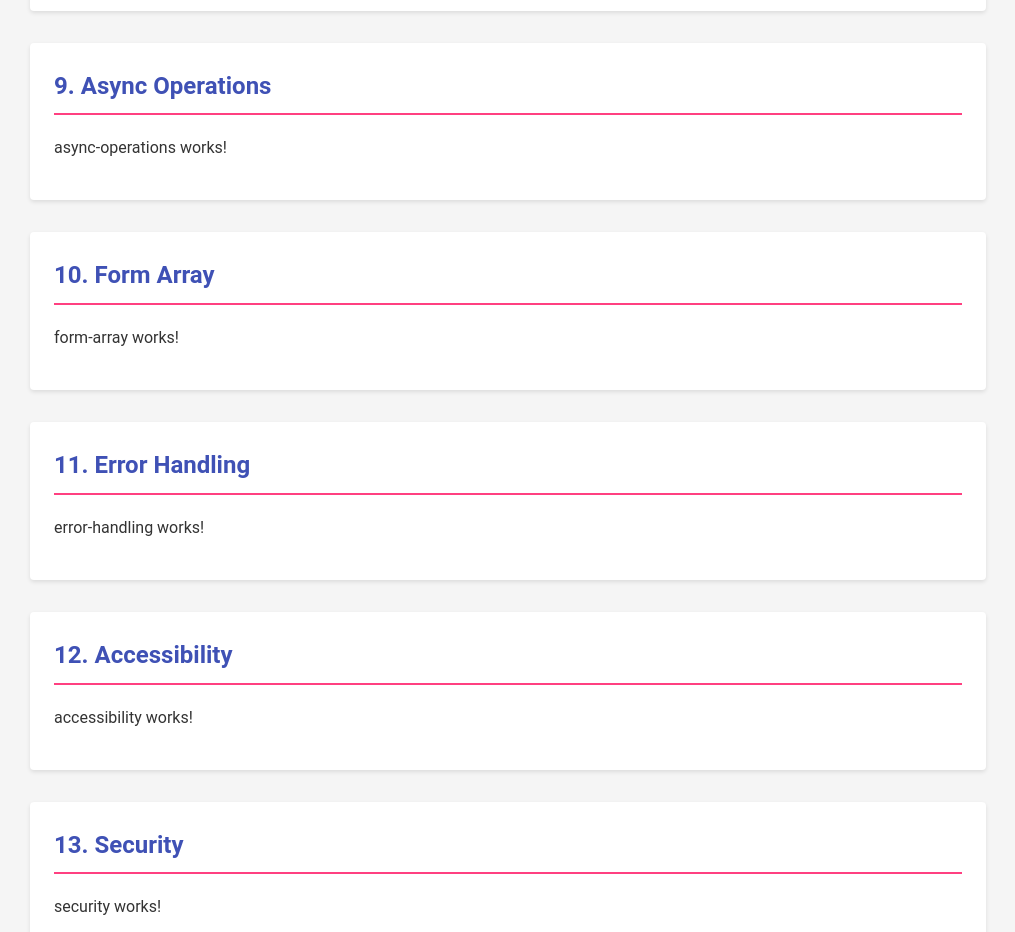
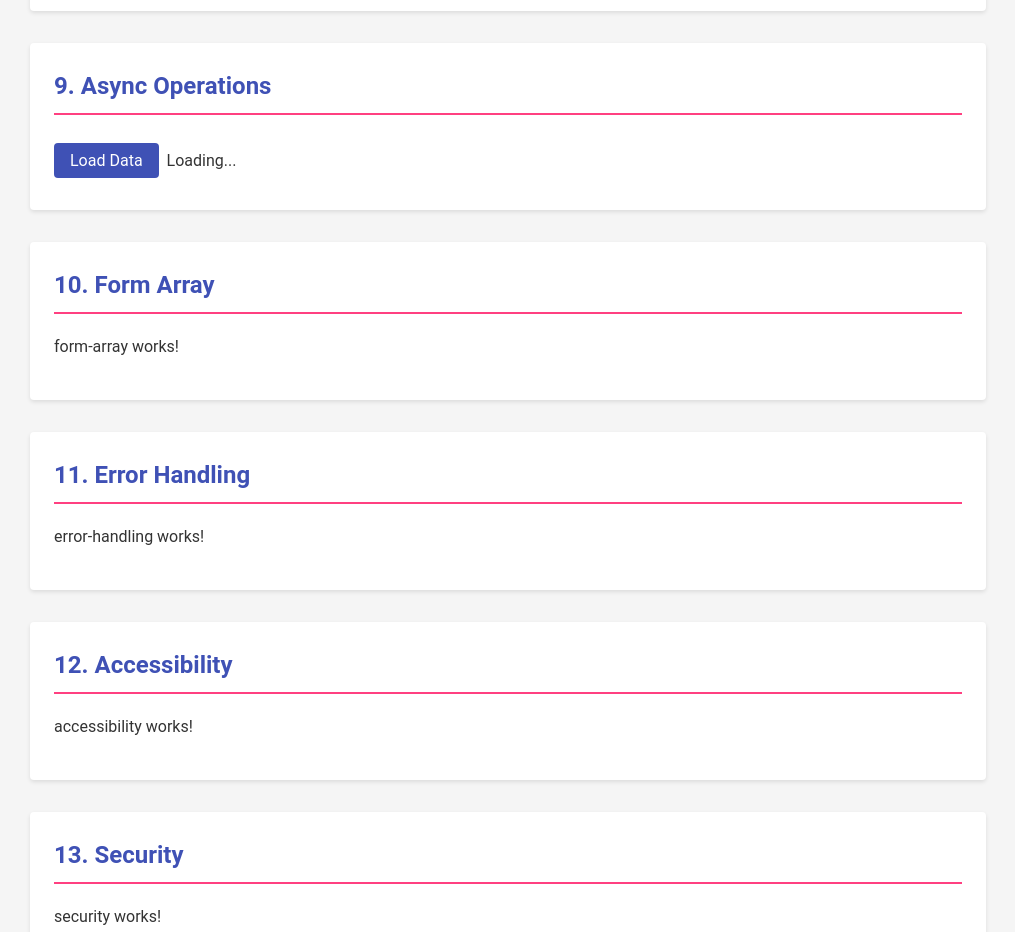
Before and after one commit to bralash/angular-user-input-demo, an Angular app: page / in a window 1280 px wide. Shown: the part 2500-3432 px from the top of the page, without its empty margins (262-1277 px from the left). Built offline with nearby package versions, Linux system fonts and the light colour scheme.

Commit message:
Implements async operations

```diff
--- a/src/app/async-operations/async-operations.component.html
+++ b/src/app/async-operations/async-operations.component.html
@@ -1 +1,5 @@
-<p>async-operations works!</p>
+<button (click)="loadData()">Load Data</button>
+<p *ngIf="data$ | async as data; else loading">
+    Data: {{ data }}
+</p>
+<ng-template #loading>Loading...</ng-template>
--- a/src/app/async-operations/async-operations.component.ts
+++ b/src/app/async-operations/async-operations.component.ts
@@ -1,12 +1,19 @@
 import { Component } from '@angular/core';
+import { Observable, of } from 'rxjs';
+import { delay } from 'rxjs';
+import { CommonModule } from '@angular/common';
 
 @Component({
   selector: 'app-async-operations',
   standalone: true,
-  imports: [],
+  imports: [CommonModule],
   templateUrl: './async-operations.component.html',
-  styleUrl: './async-operations.component.scss'
+  styleUrl: './async-operations.component.scss',
 })
 export class AsyncOperationsComponent {
+  data$: Observable<string> | null = null;
 
+  loadData() {
+    this.data$ = of('Async data loaded').pipe(delay(1000));
+  }
 }
```
Also changed, not shown: src/app/async-operations/README.md (added).
